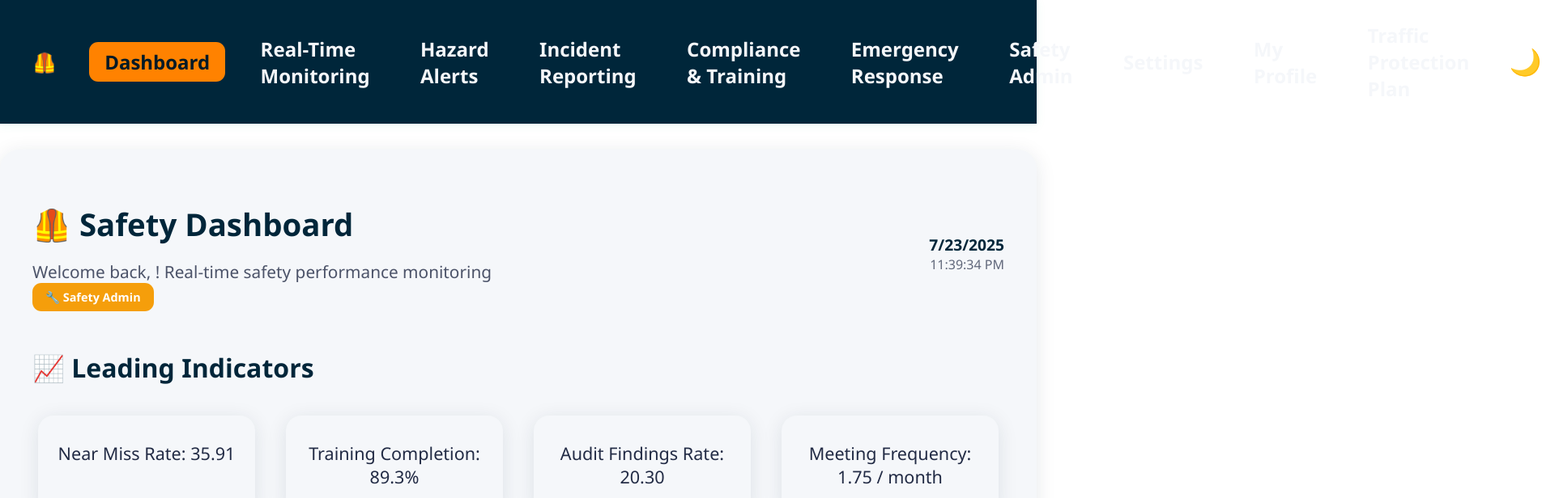
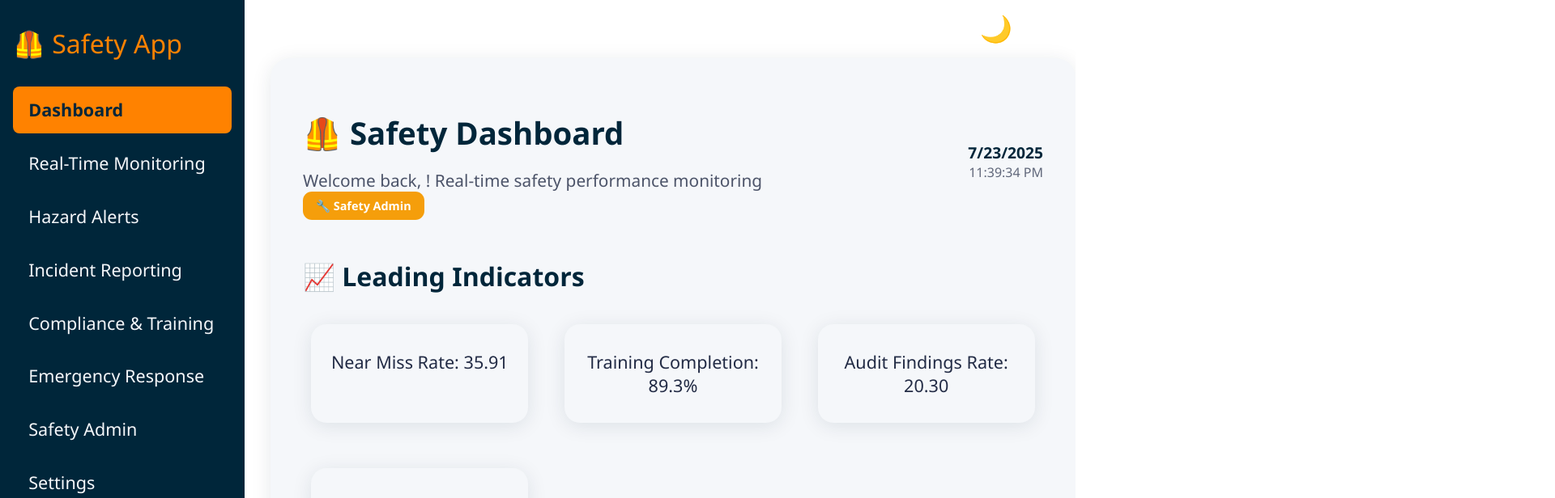
Before and after one commit to 15811643/007-safety-app, a React (Vite) app: page / in a window 1280 px wide. Shown: the top 616 px of the page at 81% size, 1920 px wide, since content can reach past the window. Built offline with nearby package versions, Linux system fonts and the light colour scheme.

Commit message:
Improve sidebar layout, always show theme toggle, and fix Traffic Protection Plan link

```diff
--- a/src/App.jsx
+++ b/src/App.jsx
@@ -45,15 +45,7 @@ function ThemeToggle({ theme, setTheme }) {
   );
 }
 
-function AppContent() {
-  const [theme, setTheme] = useState(() => {
-    // Prefer system theme on first load
-    if (window.matchMedia && window.matchMedia('(prefers-color-scheme: dark)').matches) {
-      return 'dark';
-    }
-    return 'light';
-  });
-
+function AppContent({ theme, setTheme }) {
   const { user, login, logout, isAuthenticated, loading } = useAuth();
 
   useEffect(() => {
@@ -68,18 +60,30 @@ function AppContent() {
     logout();
   };
 
-  // For nav link highlighting
-  function NavLink({ to, children, requiredRole }) {
+  function NavLinkStyled({ to, children, requiredRole }) {
     const location = useLocation();
     const isActive = location.pathname === to;
-
-    // Check if user has required role
     if (requiredRole && (!user || user.role !== requiredRole)) {
       return null;
     }
-
     return (
-      <Link to={to} className={isActive ? 'active' : ''}>{children}</Link>
+      <Link
+        to={to}
+        className={isActive ? 'sidebar-link active' : 'sidebar-link'}
+        style={{
+          display: 'block',
+          padding: '0.9rem 1.2rem',
+          borderRadius: '0.5rem',
+          marginBottom: '0.5rem',
+          fontWeight: isActive ? 'bold' : 'normal',
+          background: isActive ? 'var(--color-nav-link-active)' : 'none',
+          color: isActive ? 'var(--color-primary)' : 'var(--color-nav-link)',
+          textDecoration: 'none',
+          transition: 'background 0.2s, color 0.2s',
+        }}
+      >
+        {children}
+      </Link>
     );
   }
 
@@ -113,24 +117,36 @@ function AppContent() {
     );
   }
 
+  // Sidebar navigation
   return (
     <Router>
-      <nav>
-        <span style={{ fontSize: '1.5rem', marginRight: '1rem' }}>🦺</span>
-        <NavLink to="/">Dashboard</NavLink>
-        <NavLink to="/monitoring">Real-Time Monitoring</NavLink>
-        <NavLink to="/hazards">Hazard Alerts</NavLink>
-        <NavLink to="/incidents">Incident Reporting</NavLink>
-        <NavLink to="/compliance">Compliance & Training</NavLink>
-        <NavLink to="/emergency">Emergency Response</NavLink>
-        <NavLink to="/team" requiredRole="supervisor">Team Dashboard</NavLink>
-        <NavLink to="/admin" requiredRole="safety_admin">Safety Admin</NavLink>
-        <NavLink to="/settings">Settings</NavLink>
-        <NavLink to="/profile">My Profile</NavLink>
-        <NavLink to="#traffic-protection-plan">Traffic Protection Plan</NavLink>
-        <ThemeToggle theme={theme} setTheme={setTheme} />
-        <div style={{ marginLeft: 'auto', display: 'flex', alignItems: 'center', gap: '1rem' }}>
-          <span style={{ fontSize: '0.9rem', color: 'var(--color-nav-link)', opacity: 0.8 }}>
+      <div style={{ display: 'flex', minHeight: '100vh' }}>
+        <aside style={{
+          width: '270px',
+          background: 'var(--color-nav)',
+          color: 'var(--color-nav-link)',
+          display: 'flex',
+          flexDirection: 'column',
+          padding: '2rem 1rem',
+          fontSize: '1.35rem',
+          minHeight: '100vh',
+          position: 'sticky',
+          top: 0,
+        }}>
+          <div style={{ fontSize: '2rem', marginBottom: '2rem', color: 'var(--color-nav-link-active)' }}>🦺 Safety App</div>
+          <NavLinkStyled to="/">Dashboard</NavLinkStyled>
+          <NavLinkStyled to="/monitoring">Real-Time Monitoring</NavLinkStyled>
+          <NavLinkStyled to="/hazards">Hazard Alerts</NavLinkStyled>
+          <NavLinkStyled to="/incidents">Incident Reporting</NavLinkStyled>
+          <NavLinkStyled to="/compliance">Compliance & Training</NavLinkStyled>
+          <NavLinkStyled to="/emergency">Emergency Response</NavLinkStyled>
+          <NavLinkStyled to="/team" requiredRole="supervisor">Team Dashboard</NavLinkStyled>
+          <NavLinkStyled to="/admin" requiredRole="safety_admin">Safety Admin</NavLinkStyled>
+          <NavLinkStyled to="/settings">Settings</NavLinkStyled>
+          <NavLinkStyled to="/profile">My Profile</NavLinkStyled>
+          <NavLinkStyled to="/traffic-protection-plan">Traffic Protection Plan</NavLinkStyled>
+          <div style={{ marginTop: 'auto', display: 'flex', flexDirection: 'column', gap: '1rem' }}>
+            <span style={{ fontSize: '1rem', color: 'var(--color-nav-link)', opacity: 0.8 }}>
               {user.role === 'worker' ? '👷 Worker' :
                user.role === 'supervisor' ? '👨‍💼 Supervisor' :
                user.role === 'safety_admin' ? '🔧 Safety Admin' : 'User'}
@@ -141,17 +157,18 @@ function AppContent() {
                 background: 'none',
                 border: '1px solid var(--color-nav-link)',
                 color: 'var(--color-nav-link)',
-              padding: '0.5rem 1rem',
+                padding: '0.7rem 1.2rem',
                 borderRadius: '0.5rem',
                 cursor: 'pointer',
-              fontSize: '0.9rem'
+                fontSize: '1.1rem',
+                marginTop: '0.5rem',
               }}
             >
               Logout
             </button>
           </div>
-      </nav>
-      <div className="app-root">
+        </aside>
+        <main style={{ flex: 1, padding: '2.5rem 2rem', background: 'var(--color-bg)', minHeight: '100vh' }}>
           <Routes>
             <Route path="/" element={<Dashboard user={user} />} />
             <Route path="/monitoring" element={<RealTimeMonitoring />} />
@@ -186,16 +203,30 @@ function AppContent() {
               </div>
             } />
           </Routes>
+        </main>
       </div>
     </Router>
   );
 }
 
 function App() {
+  const [theme, setTheme] = React.useState(() => {
+    if (window.matchMedia && window.matchMedia('(prefers-color-scheme: dark)').matches) {
+      return 'dark';
+    }
+    return 'light';
+  });
+  React.useEffect(() => {
+    document.documentElement.setAttribute('data-theme', theme);
+  }, [theme]);
+
   return (
     <div style={{ minHeight: '100vh', backgroundColor: 'var(--color-background)', color: 'var(--color-text)' }}>
+      <div style={{ position: 'fixed', top: 16, right: 24, zIndex: 1000 }}>
+        <ThemeToggle theme={theme} setTheme={setTheme} />
+      </div>
       <AuthProvider>
-        <AppContent />
+        <AppContent theme={theme} setTheme={setTheme} />
       </AuthProvider>
     </div>
   );
```
Lines whose indentation alone changed are shown as unchanged.
